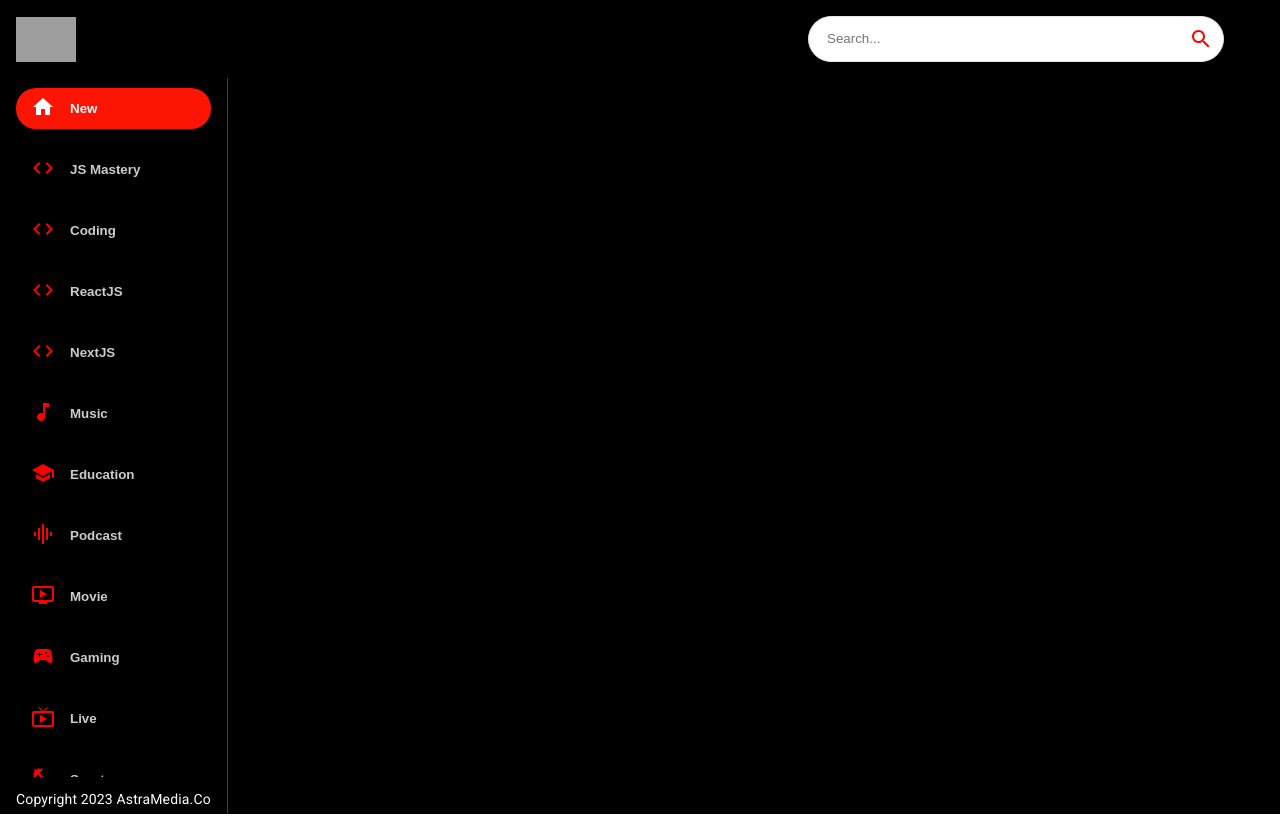
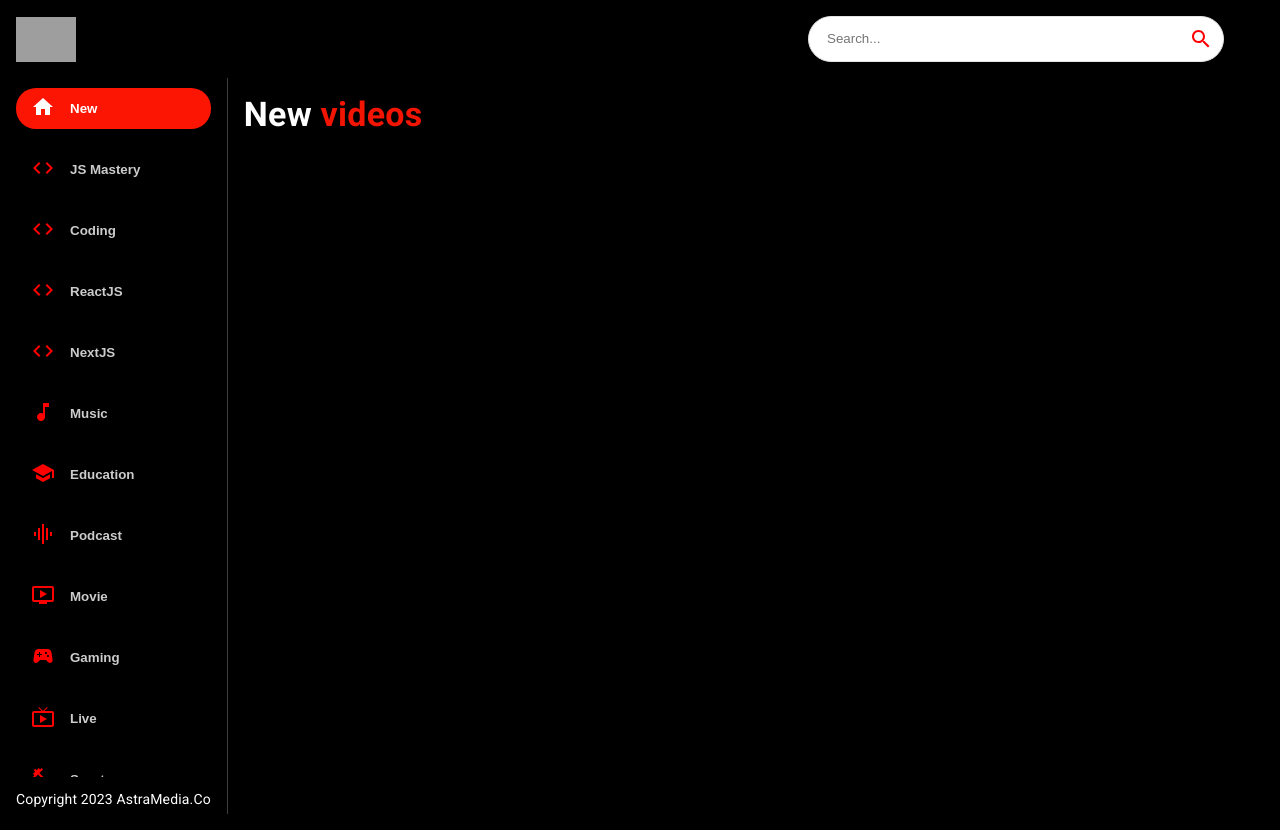
Before and after one commit to AstraLord007/youtube_clone, a React (Create React App) app: page / in a window 1280 px wide. Built offline with nearby package versions, Linux system fonts and the light colour scheme; grey boxes are pictures that could not be loaded.

Commit message:
Feed styling and Videos component creation.

```diff
--- a/src/components/Feed.jsx
+++ b/src/components/Feed.jsx
@@ -1,6 +1,6 @@
 import { useState, useEffect } from 'react';
 import { Box, Stack, Typography } from '@mui/material';
-import Sidebar from './Sidebar';
+import { Sidebar, Videos } from './';
 
 const Feed = () => {
   return (
@@ -12,6 +12,15 @@
           Copyright 2023 AstraMedia.Co
         </Typography>
       </Box>
+      <Box p={2} sx={{ overflowY: 'auto', height:'90vh', flex:2 }}>
+        <Typography variant='h4' fontWeight='bold' mb={2} sx={{color:'white'}}>
+          New <span style={{ color: '#F31503'}}>
+            videos
+          </span>
+        </Typography>
+
+        <Videos videos={{}} />
+      </Box>
     </Stack>
   )
 }
--- /dev/null
+++ b/src/components/Videos.jsx
@@ -0,0 +1,9 @@
+import React from 'react'
+
+const Videos = () => {
+  return (
+    <div>Videos</div>
+  )
+}
+
+export default Videos
--- a/src/components/index.js
+++ b/src/components/index.js
@@ -5,3 +5,4 @@
 export { default as VideoDetail } from './VideoDetail';
 export { default as SearchBar } from './SearchBar';
 export { default as Sidebar } from './Sidebar';
+export { default as Videos } from './Videos';
```
